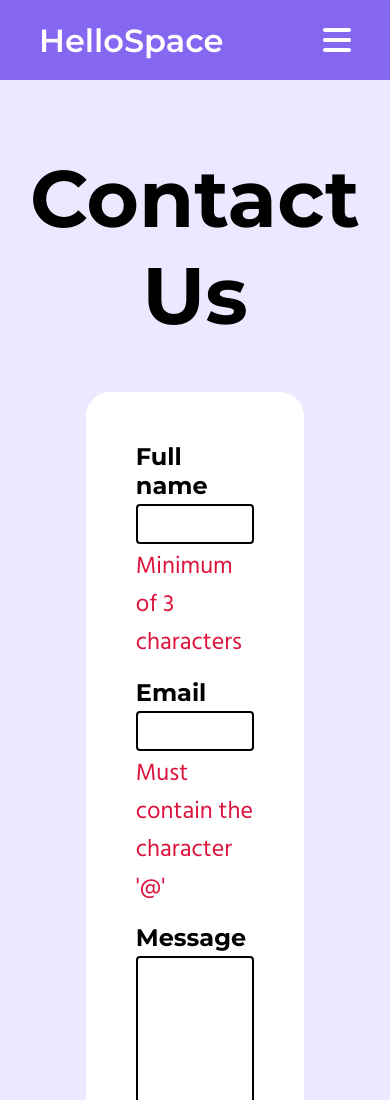
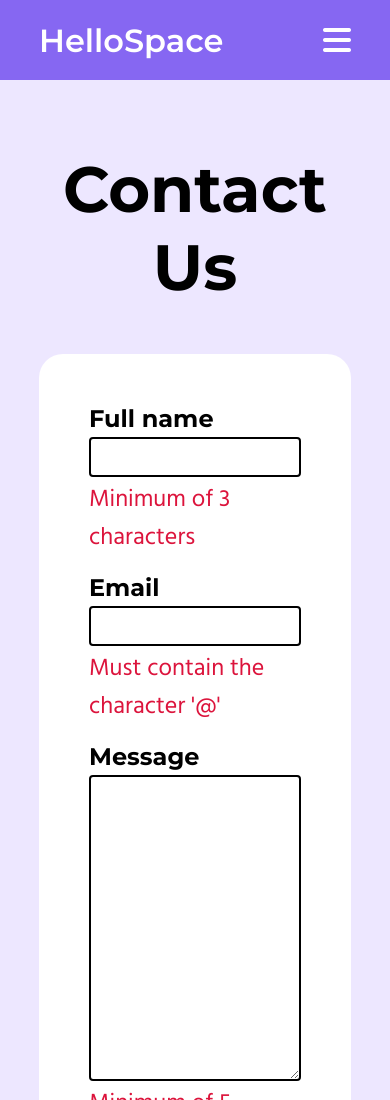
Before and after one commit to TessyJr/HCI-Quiz, a plain HTML site: page contact.html in a window 390 px wide. Shown: the top 1100 px of the page. Drawn offline with Linux system fonts and the light colour scheme.

Commit message:
added reposnsive contact form

```diff
--- a/css/contact.css
+++ b/css/contact.css
@@ -66,3 +66,12 @@
   transition: 0.3s;
   color: var(--purple);
 }
+
+@media (max-width: 800px) {
+  #contact .container .contactForm {
+    width: 100%;
+  }
+  #contact .container .header h1 {
+    font-size: 4rem;
+  }
+}
```
